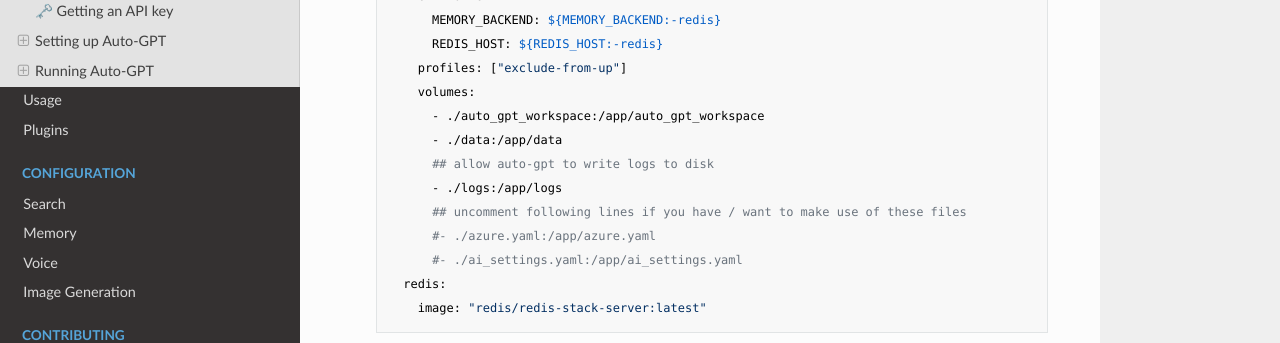
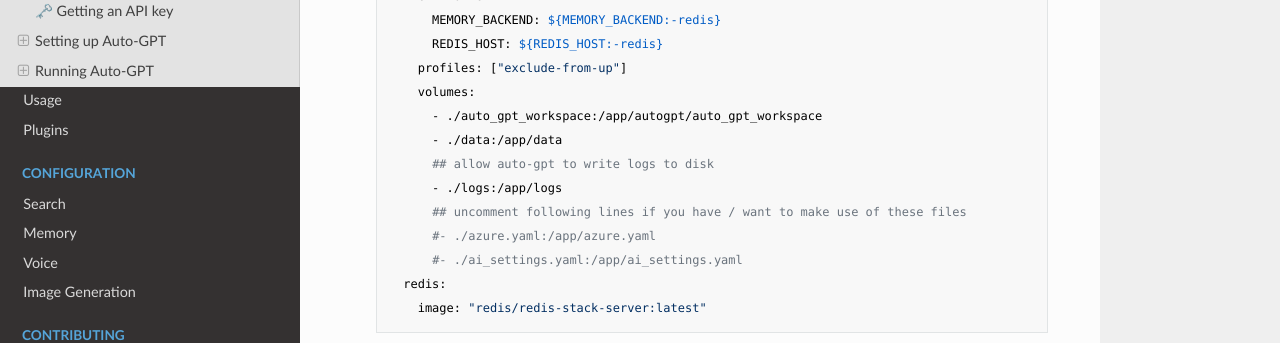
Before and after one commit to flatfishyh/AutoGPT, an MkDocs documentation site: the page built from docs/setup.md, in a window 1280 px wide and 900 px high, scrolled down 1610 px. Shown: the part 199-542 px from the top of the window. Built offline with MkDocs 1.6.1, drawn with Linux system fonts in a browser that asks for light colours; nearby versions of some CDN libraries.

Commit message:
Fix path to workspace directory in setup guide (#3927)
Co-authored-by: Nicholas Tindle <nick@ntindle.com>

```diff
--- a/docs/setup.md
+++ b/docs/setup.md
@@ -56,7 +56,7 @@ Get your OpenAI API key from: [https://platform.openai.com/account/api-keys](htt
               REDIS_HOST: ${REDIS_HOST:-redis}
             profiles: ["exclude-from-up"]
             volumes:
-              - ./auto_gpt_workspace:/app/auto_gpt_workspace
+              - ./auto_gpt_workspace:/app/autogpt/auto_gpt_workspace
               - ./data:/app/data
               ## allow auto-gpt to write logs to disk
               - ./logs:/app/logs
```
